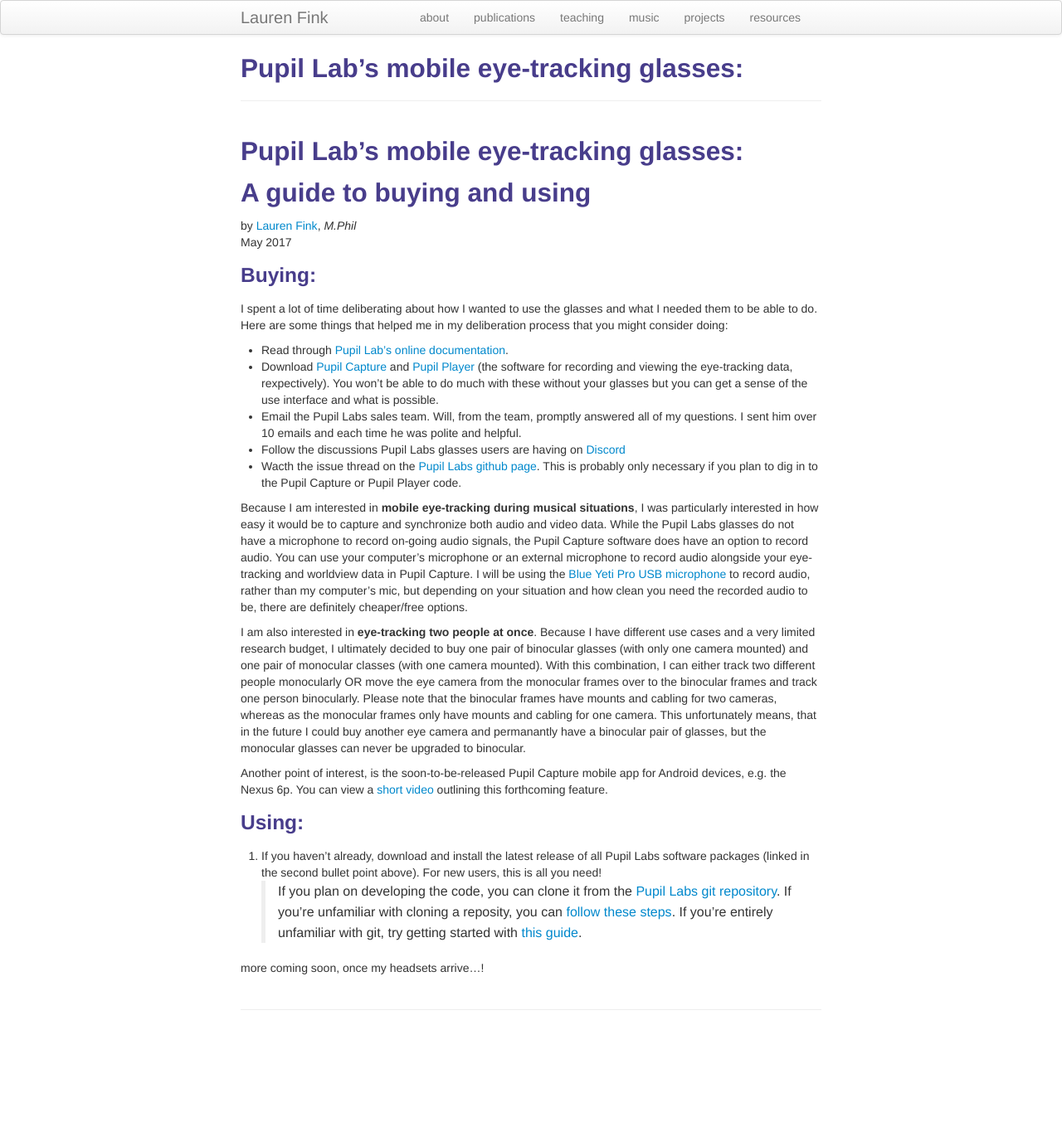
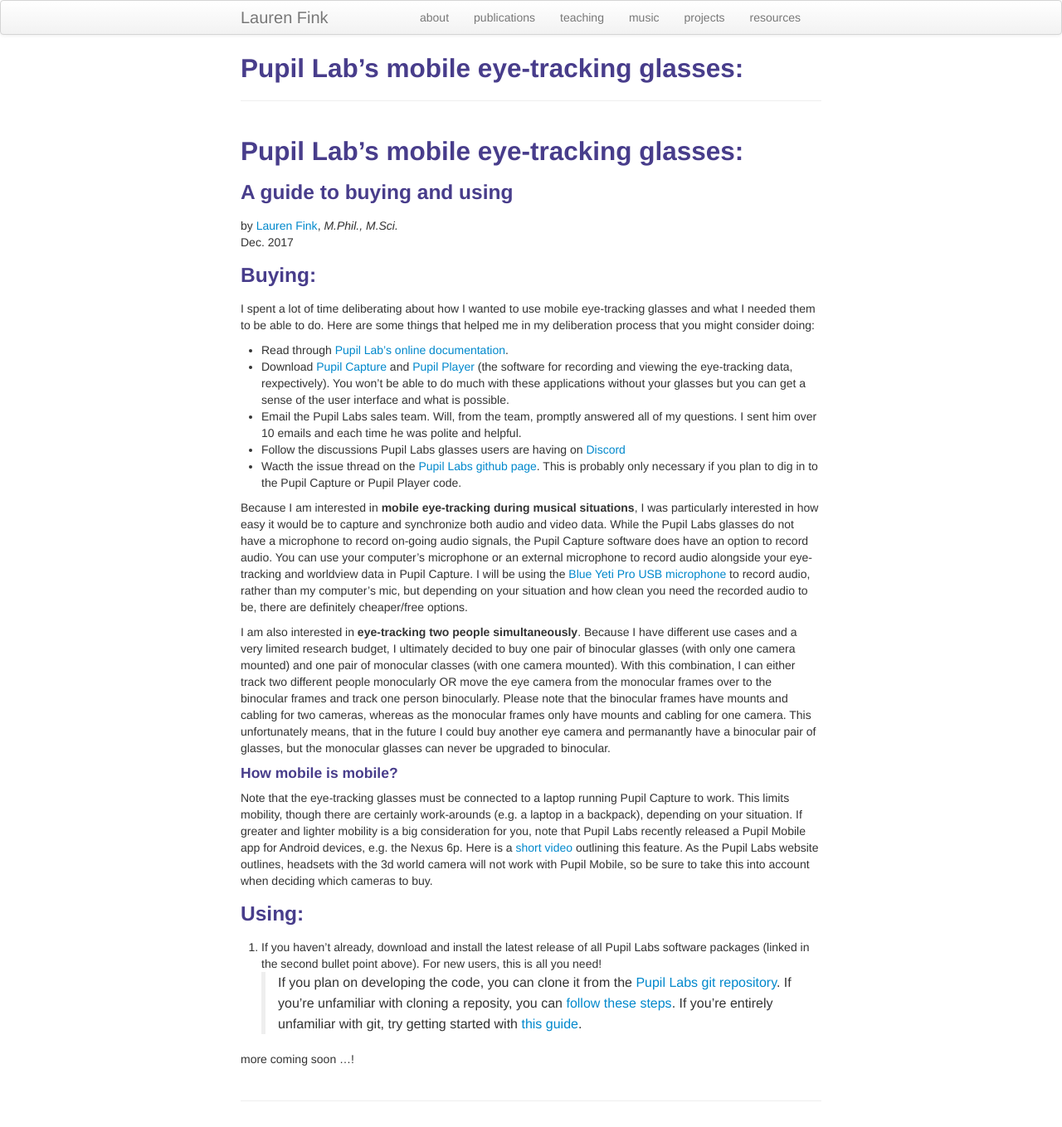
Before and after one commit to lkfink/lkfink.github.io, a Jekyll site: the page built from pages/PupilLabs_aBeginnersGuide.md, in a window 1280 px wide. Shown: the whole page at 83% size. Built offline with Jekyll 4.4.1, drawn with Linux system fonts in a browser that asks for light colours; our own code applies the rules of GitHub Pages for plain Markdown files; before the commit the page ends 1249 px from its top, so only the background shows below that.

Commit message:
minor edits

```diff
--- a/pages/PupilLabs_aBeginnersGuide.md
+++ b/pages/PupilLabs_aBeginnersGuide.md
@@ -1,23 +1,24 @@
 ## Pupil Lab's mobile eye-tracking glasses:
-## A guide to buying and using
+### A guide to buying and using
 
-by [Lauren Fink](http://lkfink.github.io/){:target="_blank"}, *M.Phil*
-May 2017
+by [Lauren Fink](http://lkfink.github.io/){:target="_blank"}, *M.Phil., M.Sci.*
+Dec. 2017
 
 
 ### Buying:
-I spent a lot of time deliberating about how I wanted to use the glasses and what I needed them to be able to do. Here are some things that helped me in my deliberation process that you might consider doing:
+I spent a lot of time deliberating about how I wanted to use mobile eye-tracking glasses and what I needed them to be able to do. Here are some things that helped me in my deliberation process that you might consider doing:
 - Read through [Pupil Lab's online documentation](https://docs.pupil-labs.com/){:target="_blank"}.
-- Download [Pupil Capture](https://github.com/pupil-labs/pupil/releases/tag/v0.9.10){:target="_blank"} and [Pupil Player](https://github.com/pupil-labs/pupil/releases/tag/v0.9.10){:target="_blank"} (the software for recording and viewing the eye-tracking data, rexpectively). You won't be able to do much with these without your glasses but you can get a sense of the use interface and what is possible.
+- Download [Pupil Capture](https://github.com/pupil-labs/pupil/releases/tag/v0.9.10){:target="_blank"} and [Pupil Player](https://github.com/pupil-labs/pupil/releases/tag/v0.9.10){:target="_blank"} (the software for recording and viewing the eye-tracking data, rexpectively). You won't be able to do much with these applications without your glasses but you can get a sense of the user interface and what is possible.
 - Email the Pupil Labs sales team. Will, from the team, promptly answered all of my questions. I sent him over 10 emails and each time he was polite and helpful.
 - Follow the discussions Pupil Labs glasses users are having on [Discord](https://discordapp.com/invite/gKmmGqy){:target="_blank"}
 - Wacth the issue thread on the [Pupil Labs github page](https://github.com/pupil-labs/pupil){:target="_blank"}. This is probably only necessary if you plan to dig in to the Pupil Capture or Pupil Player code.
 
 Because I am interested in **mobile eye-tracking during musical situations**, I was particularly interested in how easy it would be to capture and synchronize both audio and video data. While the Pupil Labs glasses do not have a microphone to record on-going audio signals, the Pupil Capture software does have an option to record audio. You can use your computer's microphone or an external microphone to record audio alongside your eye-tracking and worldview data in Pupil Capture. I will be using the [Blue Yeti Pro USB microphone](http://www.bluemic.com/products/yeti-pro/){:target="_blank"} to record audio, rather than my computer's mic, but depending on your situation and how clean you need the recorded audio to be, there are definitely cheaper/free options.
 
-I am also interested in **eye-tracking two people at once**. Because I have different use cases and a very limited research budget, I ultimately decided to buy one pair of binocular glasses (with only one camera mounted) and one pair of monocular classes (with one camera mounted). With this combination, I can either track two different people monocularly OR move the eye camera from the monocular frames over to the binocular frames and track one person binocularly. Please note that the binocular frames have mounts and cabling for two cameras, whereas as the monocular frames only have mounts and cabling for one camera. This unfortunately means, that in the future I could buy another eye camera and permanantly have a binocular pair of glasses, but the monocular glasses can never be upgraded to binocular.
+I am also interested in **eye-tracking two people simultaneously**. Because I have different use cases and a very limited research budget, I ultimately decided to buy one pair of binocular glasses (with only one camera mounted) and one pair of monocular classes (with one camera mounted). With this combination, I can either track two different people monocularly OR move the eye camera from the monocular frames over to the binocular frames and track one person binocularly. Please note that the binocular frames have mounts and cabling for two cameras, whereas as the monocular frames only have mounts and cabling for one camera. This unfortunately means, that in the future I could buy another eye camera and permanantly have a binocular pair of glasses, but the monocular glasses can never be upgraded to binocular.
 
-Another point of interest, is the soon-to-be-released Pupil Capture mobile app for Android devices, e.g. the Nexus 6p. You can view a [short video](https://www.youtube.com/watch?v=atxUvyM0Sf8&feature=youtu.be){:target="_blank"} outlining this forthcoming feature.
+#### How mobile is mobile?
+Note that the eye-tracking glasses must be connected to a laptop running Pupil Capture to work. This limits mobility, though there are certainly work-arounds (e.g. a laptop in a backpack), depending on your situation. If greater and lighter mobility is a big consideration for you, note that Pupil Labs recently released a Pupil Mobile app for Android devices, e.g. the Nexus 6p. Here is a [short video](https://www.youtube.com/watch?v=atxUvyM0Sf8&feature=youtu.be){:target="_blank"} outlining this feature. As the Pupil Labs website outlines, headsets with the 3d world camera will not work with Pupil Mobile, so be sure to take this into account when deciding which cameras to buy.
 
 
 
@@ -29,4 +30,4 @@
 > If you're entirely unfamiliar with git, try getting started with [this guide](https://git-scm.com/doc/ext){:target="_blank"}.
 
 
-more coming soon, once my headsets arrive...!
+more coming soon ...!
```
